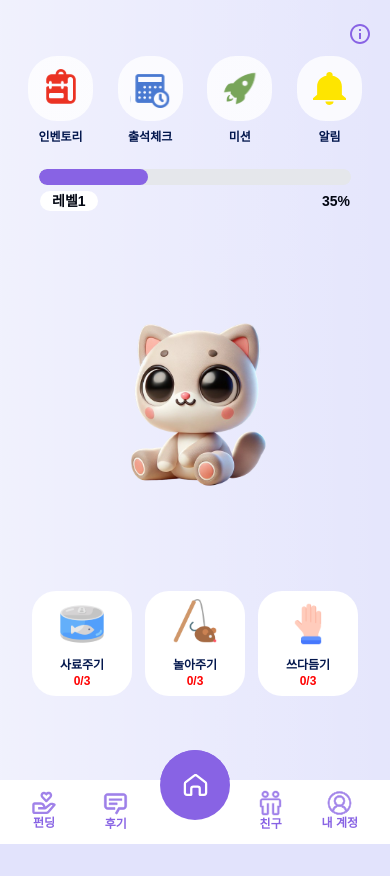
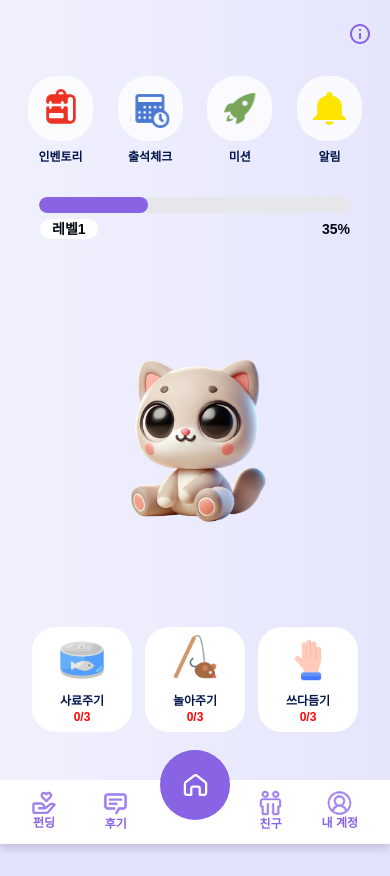
Before and after one commit to 2025-Advanced-Capstone-Chaeum/FE, a Next.js app: page / in a window 390 px wide. Before the commit the page ends 844 px from the top, so only its background shows below. Built offline with nearby package versions, Linux system fonts and the light colour scheme; a web font is replaced by a local one.

Commit message:
refactor: 메인페이지 높이반응형 적용

```diff
--- a/src/app/page.tsx
+++ b/src/app/page.tsx
@@ -6,13 +6,12 @@ import Image from "next/image";
 
 export default function Home() {
   return (
-    <div className="flex flex-col min-h-screen">
-
+    <div className="flex flex-col h-screen">
       <TopMenu />
-      <div className="flex flex-col py-6">
+      <div className="flex flex-col justify-between flex-grow min-h-[calc(100vh - 8rem)] pb-[8rem]">
+        <div className="flex flex-col py-8">
           <ProgressBar now={35} />
         </div>
-
         <div className="flex justify-center py-20 sm:py-15 md:py-12">
           <Image
             src={"/assets/images/cat.svg"}
@@ -22,6 +21,7 @@ export default function Home() {
           />
         </div>
         <BottomMenu />
+      </div>
       <NavigationBar />
     </div>
   );
--- a/src/components/main/TopMenu.tsx
+++ b/src/components/main/TopMenu.tsx
@@ -6,8 +6,8 @@ import Link from "next/link";
 
 const TopMenu = () => {
   return (
-    <>
-      <div className="flex justify-end pt-6 pr-5">
+    <div className="flex-none">
+      <div className="flex justify-end h-[4rem] pt-6 pr-5">
         <Link href={"/about"}>
           <Image
             className="cursor-pointer"
@@ -37,7 +37,7 @@ const TopMenu = () => {
           </Link>
         ))}
       </div>
-    </>
+    </div>
   );
 };
 
```
Also changed, not shown: 1 other file (tests, documents, lock files or other folders). Lines whose indentation alone changed are shown as unchanged.
